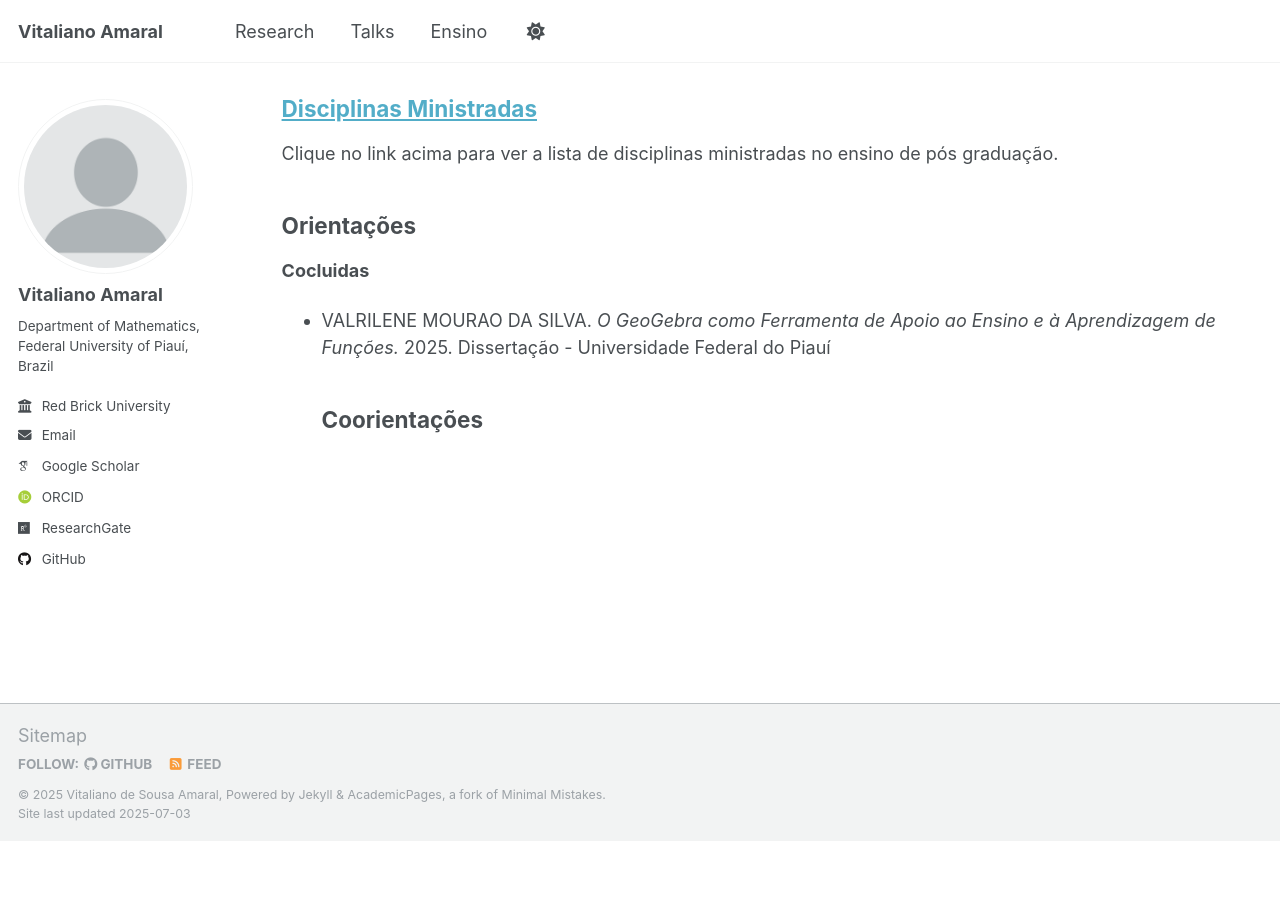
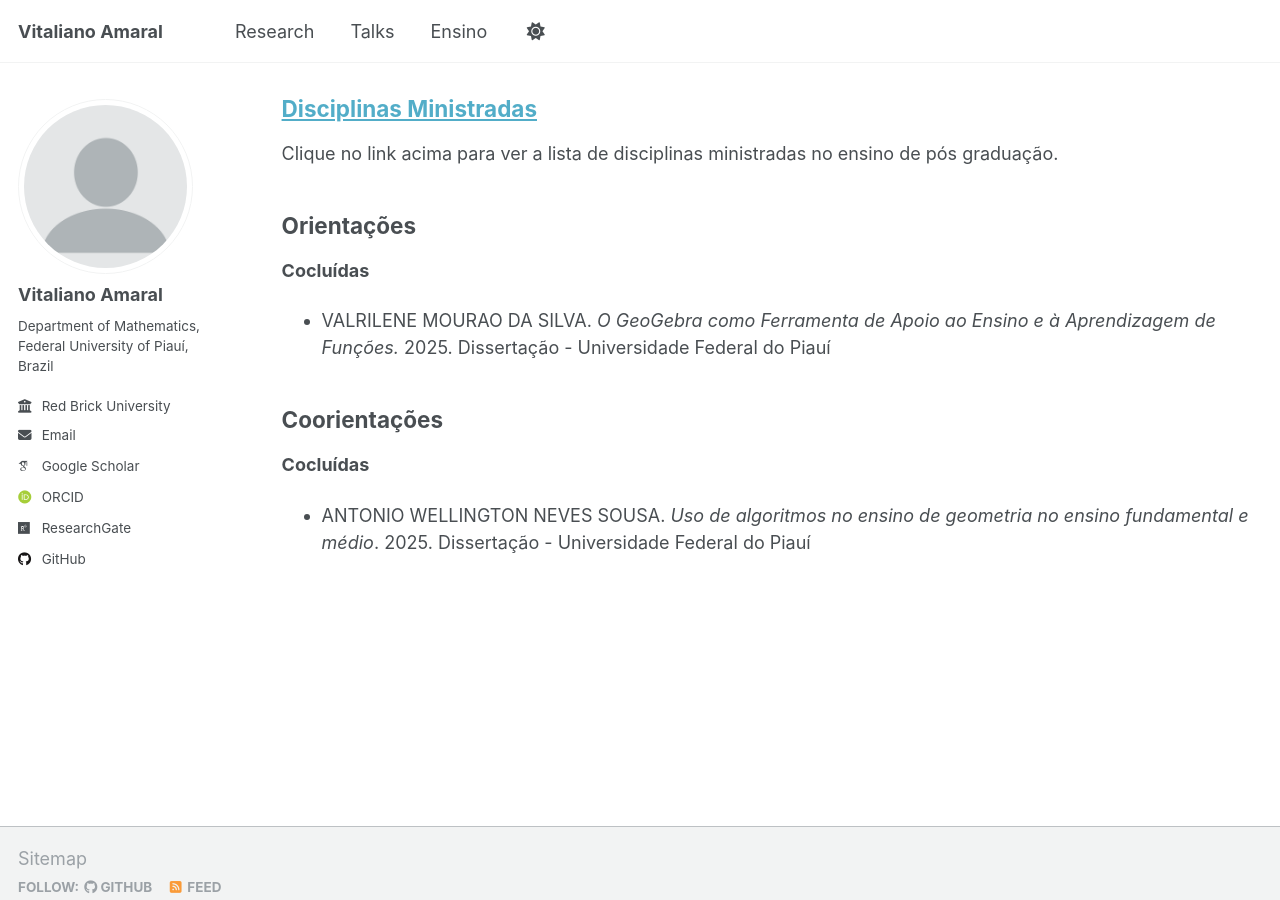
Before and after one commit to vitalianoamaral/vitalianoamaral.github.io, a Jekyll site: the page built from _pages/ensino.md, in a window 1280 px wide and 900 px high, scrolled down 491 px. Built offline with Jekyll 4.4.1, drawn with Linux system fonts in a browser that asks for light colours; some web fonts are replaced; before the commit the page ends 1332 px from its top, so only the background shows below that.

Commit message:
Update ensino.md

```diff
--- a/_pages/ensino.md
+++ b/_pages/ensino.md
@@ -15,6 +15,9 @@ Clique no link acima para.............
 ## [Disciplinas Ministradas](/ensino/disciplinaspg/)
 Clique no link acima para ver a lista de disciplinas ministradas no ensino de pós graduação.
 ## Orientações
-**Cocluidas**
+**Cocluídas**
 - VALRILENE MOURAO DA SILVA. *O GeoGebra como Ferramenta de Apoio ao Ensino e à Aprendizagem de Funções.* 2025. Dissertação - Universidade Federal do Piauí
+
 ## Coorientações
+**Cocluídas**
+- ANTONIO WELLINGTON NEVES SOUSA. *Uso de algoritmos no ensino de geometria no ensino fundamental e médio*. 2025. Dissertação - Universidade Federal do Piauí
```
